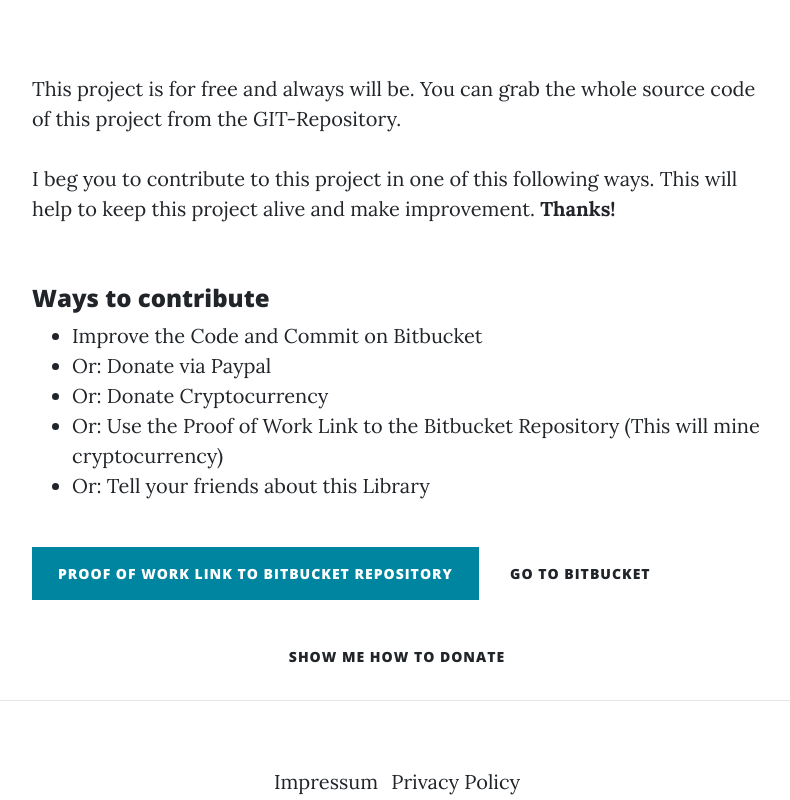
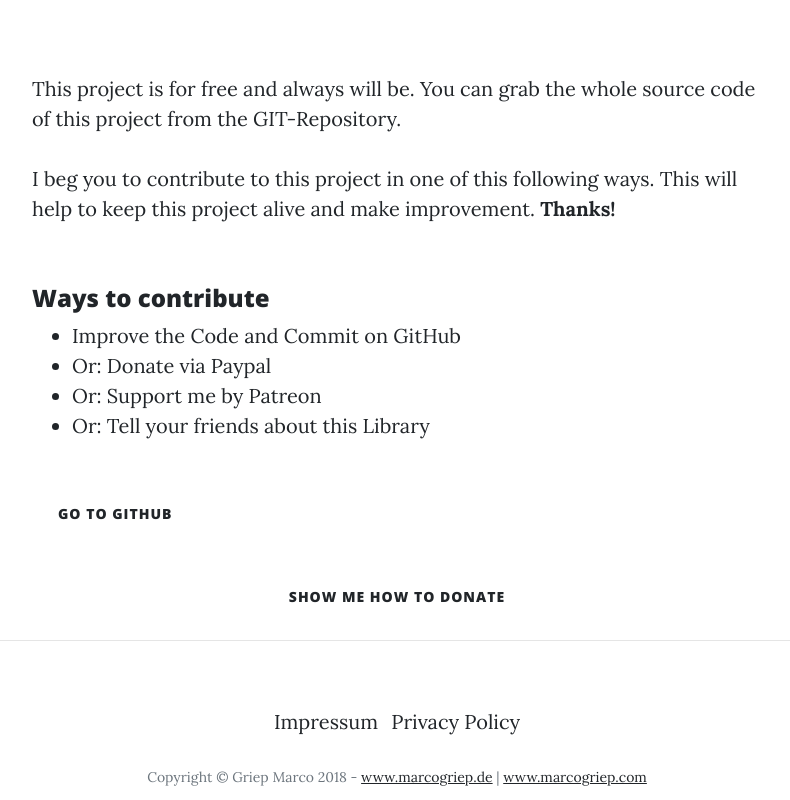
Before and after one commit to MarcoGriep88/WordPress-RSS-Feed-API, a website: page docs/download.html in a window 1280 px wide. Shown: the part 538-1338 px from the top of the page, without its empty margins (243-1033 px from the left). Drawn offline with nearby package versions, Linux system fonts and the light colour scheme.

Commit message:
Proof of Work Link entfernt. GitHub integriert

```diff
--- a/docs/download.html
+++ b/docs/download.html
@@ -79,19 +79,15 @@
           <br/>
           <h4>Ways to contribute</h4>
           <ul>
-            <li>Improve the Code and Commit on Bitbucket</li>
+            <li>Improve the Code and Commit on GitHub</li>
             <li>Or: Donate via Paypal</li>
-            <li>Or: Donate Cryptocurrency</li>
-            <li>Or: Use the Proof of Work Link to the Bitbucket Repository (This will mine cryptocurrency)</li>
+            <li>Or: Support me by Patreon</li>
             <li>Or: Tell your friends about this Library</li>
           </ul>
 
           <br/>
-          <a href="https://cnhv.co/1kckb" class="btn btn-primary">
-              Proof of Work Link to Bitbucket Repository
-            </a>
-          <a href="https://bitbucket.org/GriepMarco/wp-rss-feed-api/overview" class="btn btn-default">
-            Go to Bitbucket
+          <a href="https://github.com/MarcoGriep88/WordPress-RSS-Feed-API" class="btn btn-default">
+            Go to GitHub
           </a>
         </div>
       </div>
```
